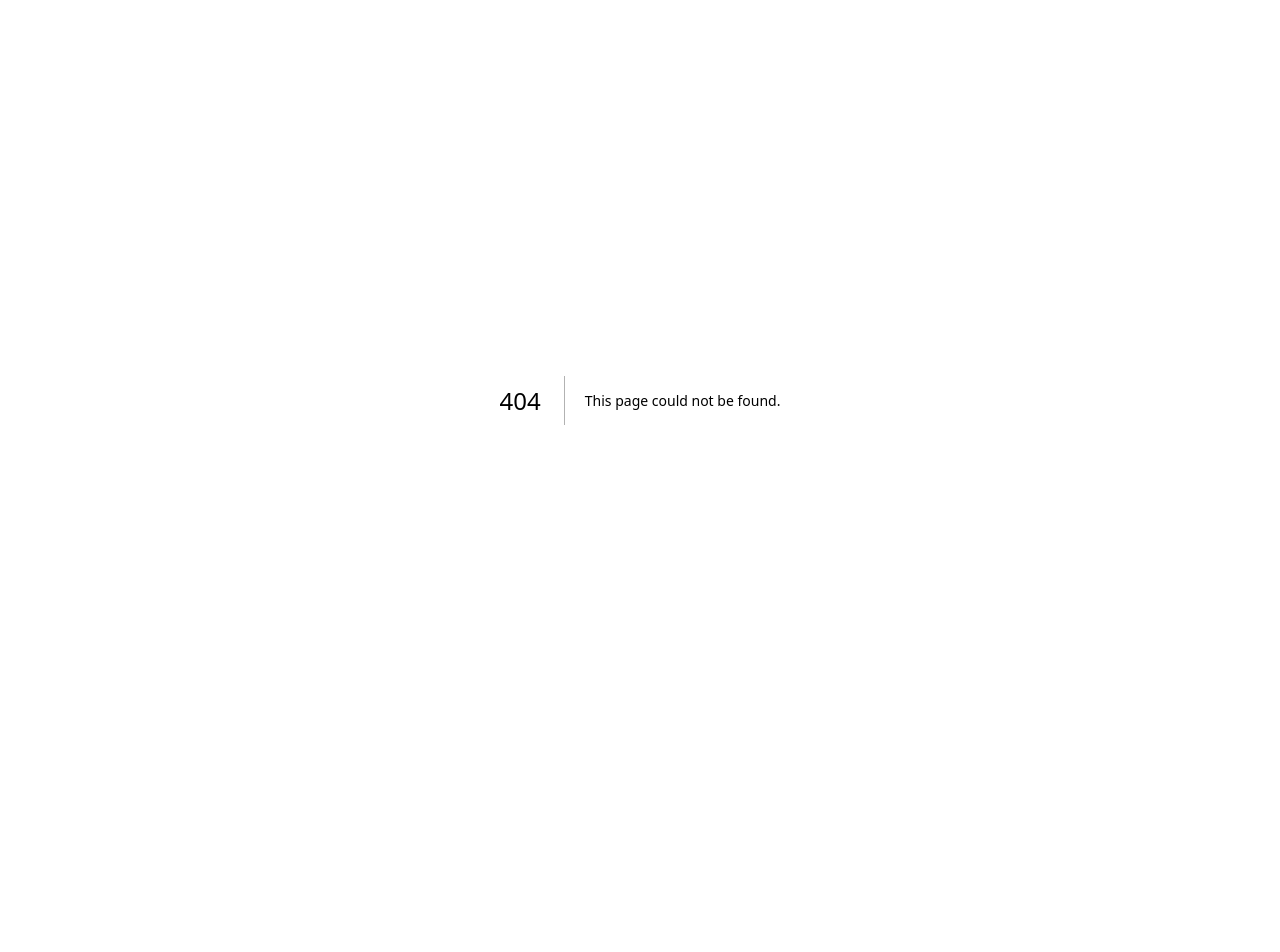
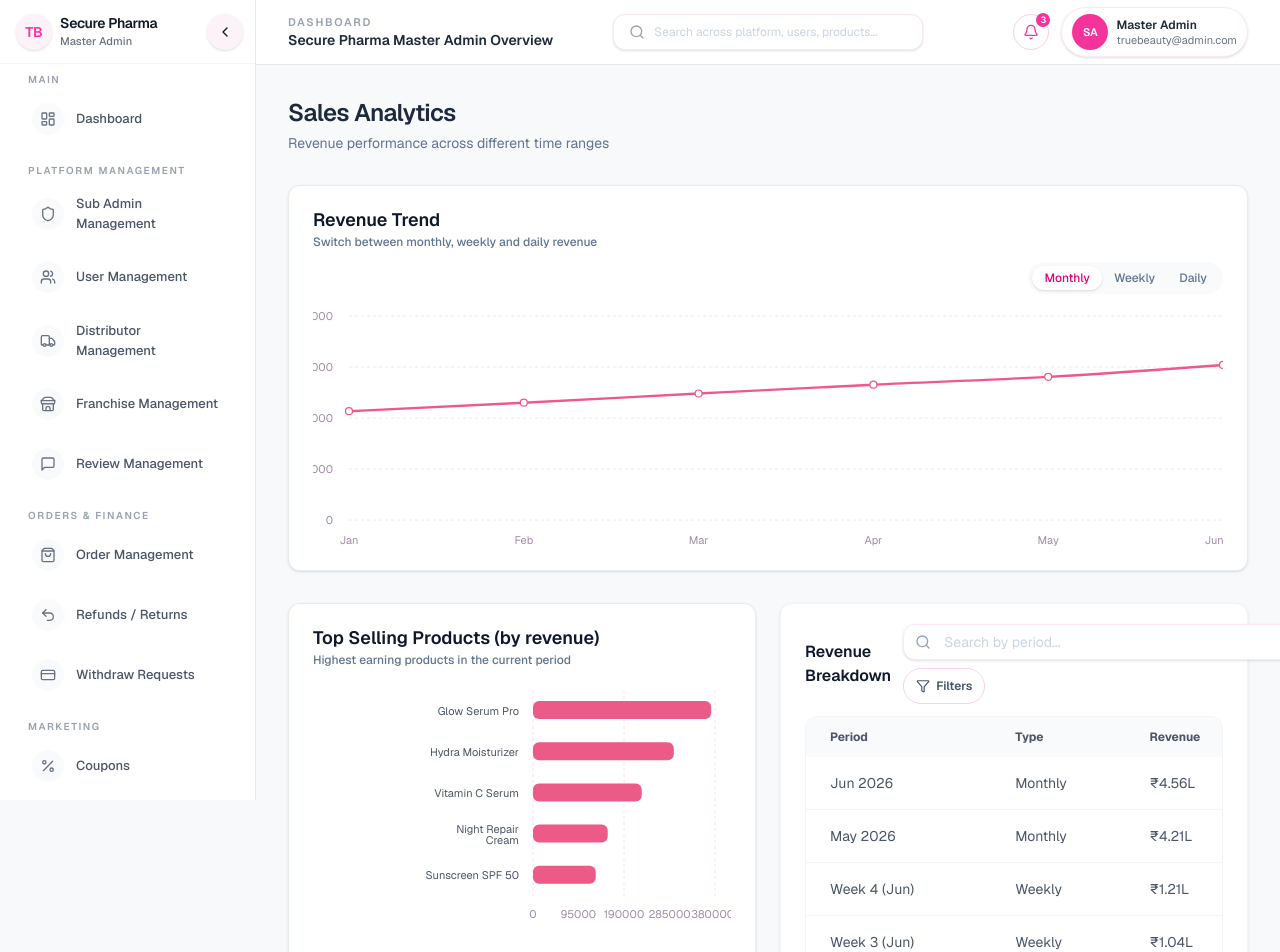
Before and after one commit to ZoyaAnsari19/secure-pharma-master-admin, a Next.js app: page /dashboard/sales-analytics in a window 1280 px wide. Before the commit this address had no page. Shown: the top 952 px of the page. Before the commit the page ends 800 px from the top, so only its background shows below. Built offline with nearby package versions, Linux system fonts and the light colour scheme.

Commit message:
Remove Sales Analytics page and associated components: Deleted SalesAnalyticsPage and SaleRevenueLineChart to streamline the application. Updated Sidebar navigation to reflect new path for Sales Reports, enhancing user navigation experience.

```diff
--- a/src/app/sales-analytics/page.tsx
+++ b/src/app/dashboard/sales-analytics/page.tsx
@@ -3,8 +3,9 @@
 import { Card, CardContent, CardHeader, CardTitle, CardDescription } from "@/components/ui/card";
 import { Sidebar } from "@/components/layout/Sidebar";
 import { Topbar } from "@/components/layout/Topbar";
-import { SaleRevenueLineChart, RevenuePoint } from "@/components/charts/SaleRevenueLineChart";
+import { SaleRevenueLineChart, RevenuePoint } from "@/components/charts/analytics/sales-reports/SaleRevenueLineChart";
 import { DataTable, Column } from "@/components/ui/table";
+import { ProductSalesBarChart, ProductSalesDatum } from "@/components/charts/analytics/sales-reports/ProductSalesBarChart";
 
 const monthlyRevenue: RevenuePoint[] = [
   { label: "Jan", amount: 320000 },
@@ -55,6 +56,14 @@ const revenueRows: RevenueRow[] = [
   { id: 5, period: "Fri (last week)", granularity: "Daily", revenue: "₹20,110", growth: "+12.2%" },
 ];
 
+const topProductSales: ProductSalesDatum[] = [
+  { name: "Glow Serum Pro", value: 372000 },
+  { name: "Hydra Moisturizer", value: 294000 },
+  { name: "Vitamin C Serum", value: 227000 },
+  { name: "Sunscreen SPF 50", value: 131000 },
+  { name: "Night Repair Cream", value: 156000 },
+];
+
 export default function SalesAnalyticsPage() {
   return (
     <div className="flex min-h-screen bg-slate-50/80 text-slate-900">
@@ -77,15 +86,19 @@ export default function SalesAnalyticsPage() {
                 <CardHeader>
                   <div>
                     <CardTitle className="text-lg font-semibold text-slate-800">
-                      Monthly Revenue
+                      Revenue Trend
                     </CardTitle>
                     <CardDescription className="text-sm text-slate-500">
-                      Revenue trend for the last 6 months
+                      Switch between monthly, weekly and daily revenue
                     </CardDescription>
                   </div>
                 </CardHeader>
                 <CardContent>
-                  <SaleRevenueLineChart data={monthlyRevenue} granularity="monthly" />
+                  <SaleRevenueLineChart
+                    monthly={monthlyRevenue}
+                    weekly={weeklyRevenue}
+                    daily={dailyRevenue}
+                  />
                 </CardContent>
               </Card>
 
@@ -94,34 +107,17 @@ export default function SalesAnalyticsPage() {
                   <CardHeader>
                     <div>
                       <CardTitle className="text-lg font-semibold text-slate-800">
-                        Weekly Revenue
+                        Top Selling Products (by revenue)
                       </CardTitle>
                       <CardDescription className="text-sm text-slate-500">
-                        Revenue by week in the current month
+                        Highest earning products in the current period
                       </CardDescription>
                     </div>
                   </CardHeader>
                   <CardContent>
-                    <SaleRevenueLineChart data={weeklyRevenue} granularity="weekly" />
+                    <ProductSalesBarChart data={topProductSales} metric="revenue" />
                   </CardContent>
                 </Card>
-
-                <Card className="h-full rounded-xl border border-slate-200/80 bg-white shadow-sm">
-                  <CardHeader>
-                    <div>
-                      <CardTitle className="text-lg font-semibold text-slate-800">
-                        Daily Revenue
-                      </CardTitle>
-                      <CardDescription className="text-sm text-slate-500">
-                        Revenue for the last 7 days
-                      </CardDescription>
-                    </div>
-                  </CardHeader>
-                  <CardContent>
-                    <SaleRevenueLineChart data={dailyRevenue} granularity="daily" />
-                  </CardContent>
-                </Card>
-              </div>
 
                 <DataTable
                   title="Revenue Breakdown"
@@ -132,6 +128,7 @@ export default function SalesAnalyticsPage() {
                 />
               </div>
             </div>
+          </div>
         </main>
       </div>
     </div>
--- a/src/components/charts/SaleRevenueLineChart.tsx
+++ /dev/null
@@ -1,85 +0,0 @@
- "use client";
-
-import {
-  CartesianGrid,
-  Line,
-  LineChart as RechartsLineChart,
-  ResponsiveContainer,
-  Tooltip,
-  XAxis,
-  YAxis,
-} from "recharts";
-
-export type RevenuePoint = {
-  label: string; // e.g. "Jan", "Week 1", "2026-03-16"
-  amount: number;
-};
-
-type Granularity = "daily" | "weekly" | "monthly";
-
-type SaleRevenueLineChartProps = {
-  data: RevenuePoint[];
-  granularity: Granularity;
-};
-
-const GRANULARITY_LABEL: Record<Granularity, string> = {
-  daily: "Daily revenue",
-  weekly: "Weekly revenue",
-  monthly: "Monthly revenue",
-};
-
-export function SaleRevenueLineChart({
-  data,
-  granularity,
-}: SaleRevenueLineChartProps) {
-  return (
-    <div className="h-64 w-full">
-      <ResponsiveContainer width="100%" height="100%">
-        <RechartsLineChart
-          data={data}
-          margin={{ left: -24, right: 0, top: 10, bottom: 0 }}
-        >
-          <CartesianGrid
-            strokeDasharray="3 3"
-            stroke="#fce0ec"
-            vertical={false}
-          />
-          <XAxis
-            dataKey="label"
-            axisLine={false}
-            tickLine={false}
-            tickMargin={10}
-            tick={{ fontSize: 11, fill: "#9f8ca5" }}
-          />
-          <YAxis
-            axisLine={false}
-            tickLine={false}
-            tickMargin={10}
-            tick={{ fontSize: 11, fill: "#9f8ca5" }}
-          />
-          <Tooltip
-            formatter={(value: number) => [
-              `₹${value.toLocaleString()}`,
-              GRANULARITY_LABEL[granularity],
-            ]}
-            labelFormatter={(label) => label}
-            contentStyle={{
-              borderRadius: 16,
-              borderColor: "#f9ccd9",
-              boxShadow: "0 18px 45px rgba(236,90,135,0.1)",
-              fontSize: 11,
-            }}
-          />
-          <Line
-            type="monotone"
-            dataKey="amount"
-            stroke="#ec5a87"
-            strokeWidth={2.4}
-            dot={{ r: 3.5, strokeWidth: 1.2 }}
-            activeDot={{ r: 5 }}
-          />
-        </RechartsLineChart>
-      </ResponsiveContainer>
-    </div>
-  );
-}
--- /dev/null
+++ b/src/components/charts/analytics/sales-reports/ProductSalesBarChart.tsx
@@ -0,0 +1,89 @@
+ "use client";
+
+import {
+  Bar,
+  BarChart,
+  CartesianGrid,
+  ResponsiveContainer,
+  Tooltip,
+  XAxis,
+  YAxis,
+} from "recharts";
+
+export type ProductSalesDatum = {
+  name: string;
+  value: number;
+};
+
+type Metric = "revenue" | "units";
+
+type ProductSalesBarChartProps = {
+  data: ProductSalesDatum[];
+  metric?: Metric;
+};
+
+const METRIC_LABEL: Record<Metric, string> = {
+  revenue: "Revenue",
+  units: "Units sold",
+};
+
+export function ProductSalesBarChart({
+  data,
+  metric = "revenue",
+}: ProductSalesBarChartProps) {
+  const sorted = [...data].sort((a, b) => b.value - a.value);
+
+  return (
+    <div className="h-64 w-full">
+      <ResponsiveContainer width="100%" height="100%">
+        <BarChart
+          data={sorted}
+          layout="vertical"
+          margin={{ top: 10, bottom: 10, left: 80, right: 16 }}
+        >
+          <CartesianGrid
+            strokeDasharray="3 3"
+            stroke="#fce0ec"
+            horizontal={false}
+          />
+          <XAxis
+            type="number"
+            axisLine={false}
+            tickLine={false}
+            tickMargin={8}
+            tick={{ fontSize: 11, fill: "#9f8ca5" }}
+          />
+          <YAxis
+            type="category"
+            dataKey="name"
+            width={140}
+            axisLine={false}
+            tickLine={false}
+            tickMargin={8}
+            tick={{ fontSize: 11, fill: "#4b5563" }}
+          />
+          <Tooltip
+            formatter={(value: number) => {
+              if (metric === "revenue") {
+                return [`₹${value.toLocaleString()}`, METRIC_LABEL[metric]];
+              }
+              return [value.toLocaleString(), METRIC_LABEL[metric]];
+            }}
+            contentStyle={{
+              borderRadius: 16,
+              borderColor: "#f9ccd9",
+              boxShadow: "0 18px 45px rgba(236,90,135,0.1)",
+              fontSize: 11,
+            }}
+          />
+          <Bar
+            dataKey="value"
+            radius={[6, 6, 6, 6]}
+            barSize={18}
+            fill="#ec5a87"
+          />
+        </BarChart>
+      </ResponsiveContainer>
+    </div>
+  );
+}
--- /dev/null
+++ b/src/components/charts/analytics/sales-reports/SaleRevenueLineChart.tsx
@@ -0,0 +1,115 @@
+ "use client";
+
+import { useState } from "react";
+import {
+  CartesianGrid,
+  Line,
+  LineChart as RechartsLineChart,
+  ResponsiveContainer,
+  Tooltip,
+  XAxis,
+  YAxis,
+} from "recharts";
+
+export type RevenuePoint = {
+  label: string; // e.g. "Jan", "Week 1", "2026-03-16"
+  amount: number;
+};
+
+type Granularity = "daily" | "weekly" | "monthly";
+
+type SaleRevenueLineChartProps = {
+  monthly: RevenuePoint[];
+  weekly: RevenuePoint[];
+  daily: RevenuePoint[];
+};
+
+const GRANULARITY_LABEL: Record<Granularity, string> = {
+  daily: "Daily revenue",
+  weekly: "Weekly revenue",
+  monthly: "Monthly revenue",
+};
+
+export function SaleRevenueLineChart({
+  monthly,
+  weekly,
+  daily,
+}: SaleRevenueLineChartProps) {
+  const [active, setActive] = useState<Granularity>("monthly");
+
+  const data =
+    active === "monthly" ? monthly : active === "weekly" ? weekly : daily;
+
+  return (
+    <div className="flex h-72 w-full flex-col">
+      <div className="mb-3 inline-flex self-end rounded-full bg-slate-50 p-1 text-xs font-medium text-slate-600">
+        {(["monthly", "weekly", "daily"] as Granularity[]).map((g) => (
+          <button
+            key={g}
+            type="button"
+            onClick={() => setActive(g)}
+            className={`rounded-full px-3 py-1 transition ${
+              active === g
+                ? "bg-white text-pink-600 shadow-sm"
+                : "text-slate-500 hover:text-slate-700"
+            }`}
+          >
+            {g === "monthly"
+              ? "Monthly"
+              : g === "weekly"
+              ? "Weekly"
+              : "Daily"}
+          </button>
+        ))}
+      </div>
+      <div className="flex-1">
+        <ResponsiveContainer width="100%" height="100%">
+          <RechartsLineChart
+            data={data}
+            margin={{ left: -24, right: 0, top: 10, bottom: 0 }}
+          >
+            <CartesianGrid
+              strokeDasharray="3 3"
+              stroke="#fce0ec"
+              vertical={false}
+            />
+            <XAxis
+              dataKey="label"
+              axisLine={false}
+              tickLine={false}
+              tickMargin={10}
+              tick={{ fontSize: 11, fill: "#9f8ca5" }}
+            />
+            <YAxis
+              axisLine={false}
+              tickLine={false}
+              tickMargin={10}
+              tick={{ fontSize: 11, fill: "#9f8ca5" }}
+            />
+            <Tooltip
+              formatter={(value: number) => [
+                `₹${value.toLocaleString()}`,
+                GRANULARITY_LABEL[active],
+              ]}
+              labelFormatter={(label) => label}
+              contentStyle={{
+                borderRadius: 16,
+                borderColor: "#f9ccd9",
+                boxShadow: "0 18px 45px rgba(236,90,135,0.1)",
+                fontSize: 11,
+              }}
+            />
+            <Line
+              type="monotone"
+              dataKey="amount"
+              stroke="#ec5a87"
+              strokeWidth={2.4}
+              dot={{ r: 3.5, strokeWidth: 1.2 }}
+              activeDot={{ r: 5 }}
+            />
+          </RechartsLineChart>
+        </ResponsiveContainer>
+      </div>
+    </div>
+  );
+}
--- a/src/components/layout/Sidebar.tsx
+++ b/src/components/layout/Sidebar.tsx
@@ -76,7 +76,7 @@ const sidebarSections: { title: string; items: NavItem[] }[] = [
   {
     title: "Analytics",
     items: [
-      { label: "Sales Reports", icon: <LineChart className="h-4 w-4" />, href: "/sales-analytics" },
+      { label: "Sales Reports", icon: <LineChart className="h-4 w-4" />, href: "/dashboard/sales-analytics" },
       { label: "User Reports", icon: <BarChart3 className="h-4 w-4" /> },
       { label: "Affiliate Reports", icon: <PieChart className="h-4 w-4" /> },
     ],
```
Lines whose indentation alone changed are shown as unchanged.
